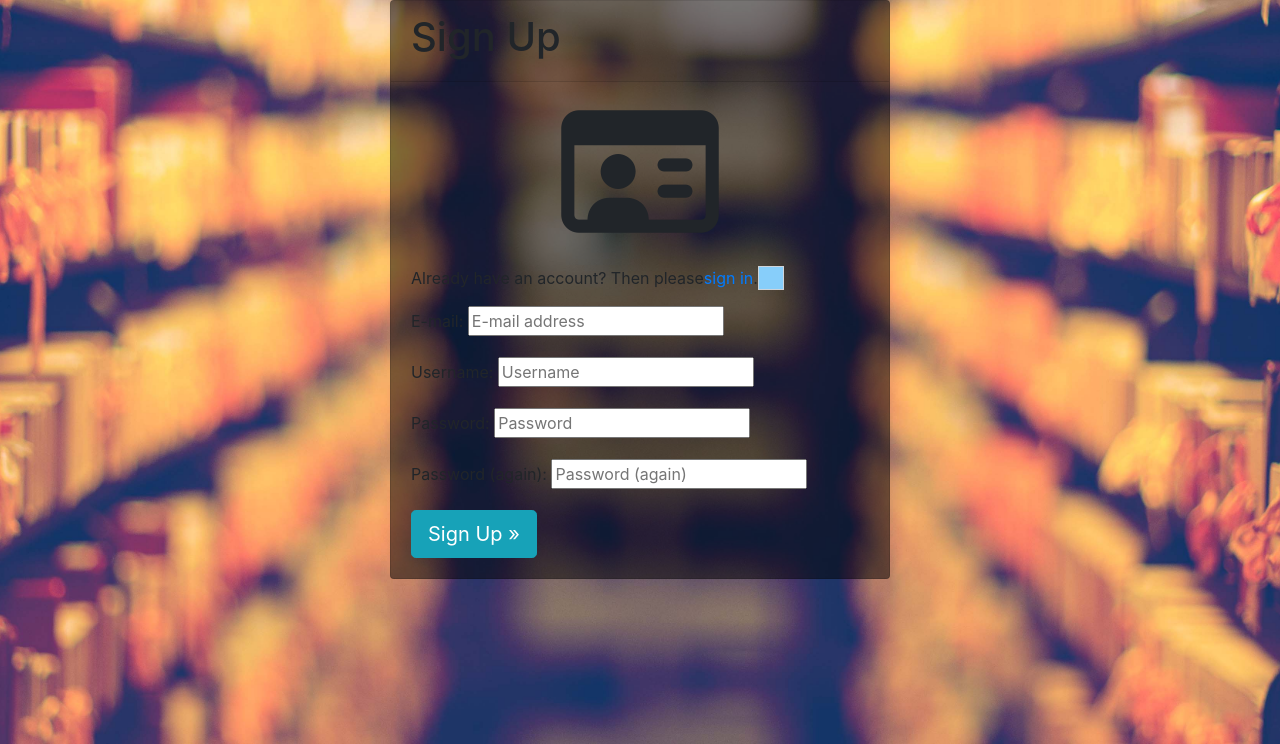
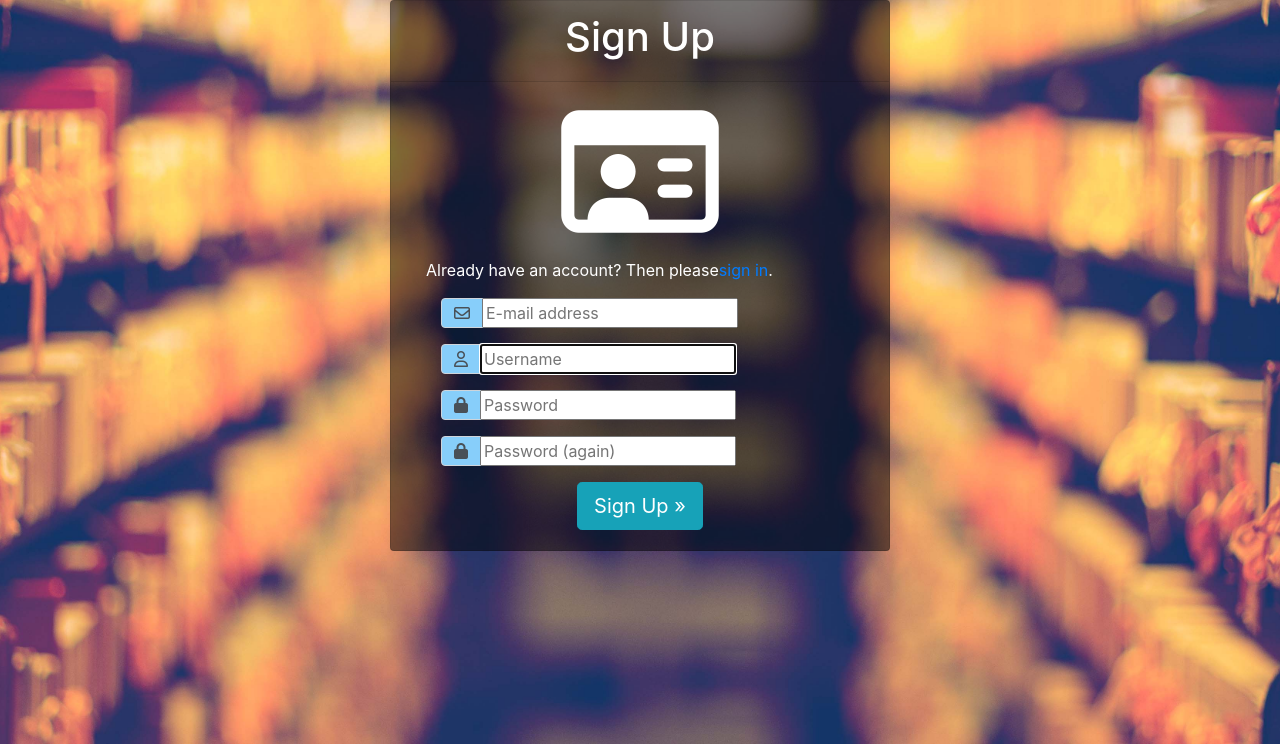
Before and after one commit to jam3gw/QuickTutorApp, a Django app: page /accounts/signup/ in a window 1280 px wide. Shown: the part 56-800 px from the top of the page. Run offline with Django 3.2, Linux system fonts and the light colour scheme; some libraries are stand-ins or nearby versions.

Commit message:
jazzed up the sign up page

```diff
--- a/QuickTutor/templates/account/login.html
+++ b/QuickTutor/templates/account/login.html
@@ -56,7 +56,7 @@
               <a class="button secondaryAction" href="{% url 'account_reset_password' %}">{% trans "Forgot Password?" %}</a>
             </form>
           <h6 >
-            Don't have an account? Click here to <a href="{{ signup_url }}">Sign Up</a> <br>
+            Don't have an account with us? Click here to <a href="{{ signup_url }}">Sign in with Google</a> <br>
             {% blocktrans with site.name as site_name %}
             <!--{{ site_name }} account:{% endblocktrans %}-->
           </p>
--- a/QuickTutor/templates/account/signup.html
+++ b/QuickTutor/templates/account/signup.html
@@ -12,31 +12,68 @@
 
 <div class="card" style="background-color:rgb(0,0,0,.5); width:500px">
   <div class="card-header">
-    <h1>{% trans "Sign Up" %}</h1>
+    <h1 style="text-align:center; color:#FFFFFF">{% trans "Sign Up" %}</h1>
   </div>
   <div class="card-body">
     <div class="form-gap"></div>
-    <div class="container" style="display:inline-block; text-align:center;">
-        <h3><i class="fa fa-id-card-o fa-5x style=display:inline-block; text-align:center;"></i></h3>
+    <div class="container" style="text-align:center;">
+        <h3 style="color:#FFFFFF"><i class="fa fa-id-card-o fa-5x style=display:inline-block; text-align:center;"></i></h3>
     </div>
+    <div class="container" style="text-align: center">
     <form class="signup" id="signup_form" method="post" action="{% url 'account_signup' %}">
       {% csrf_token %}
       <p>
         <div class="input-group form-group">
-          <div class="input-group-prepend">
+          <div class="input-group-prepend" style="color: #FFFFFF">
             {% blocktrans %}
-            Already have an account? Then please <a href="{{ login_url }}">sign in</a>.
+            Already have an account? Then please  <a href="{{ login_url }}"> sign in</a>.
             {% endblocktrans %}
-            <span class="input-group-text" style="background-color: lightskyblue"></span>
           </div>
       </div>
       </p>
-      {{ form.as_p }}
+      <!--{{ form.as_p }}-->
+      <div class="container" style="text-align: center">
+      <p class="text-center">
+        <div class="input-group form-group">
+          <div class="input-group-prepend">
+            <span class="input-group-text" style="background-color: lightskyblue"><i class="far fa-envelope"></i></span>
+        </div>
+        <input type="email" name="email" placeholder="E-mail address" required="" id="id_email">
+      </div>
+      </p>
+      <p>
+        <div class="input-group form-group">
+          <div class="input-group-prepend">
+            <span class="input-group-text" style="background-color: lightskyblue"><i class="far fa-user"></i></span>
+        </div>
+        <input type="text" name="username" placeholder="Username" autofocus="autofocus" minlength="1" maxlength="150" required="" id="id_username">
+        </div>
+      </p>
+      <p>
+        <div class="input-group form-group">
+          <div class="input-group-prepend">
+            <span class="input-group-text" style="background-color: lightskyblue"><i class="fas fa-lock"></i></span>
+          </div>
+        <input type="password" name="password1" placeholder="Password" required="" id="id_password1">
+        </div>
+      </p>
+      <p>
+        <div class="input-group form-group">
+          <div class="input-group-prepend">
+            <span class="input-group-text" style="background-color: lightskyblue"><i class="fas fa-lock"></i></span>
+          </div>
+        <input type="password" name="password2" placeholder="Password (again)" required="" id="id_password2">
+        </div>
+      </p>
       {% if redirect_field_value %}
       <input type="hidden" name="{{ redirect_field_name }}" value="{{ redirect_field_value }}" />
       {% endif %}
-      <button type="submit" class="btn btn-info btn-lg">{% trans "Sign Up" %} &raquo;</button>
+
     </form>
+    <button type="submit" class="btn btn-info btn-lg">{% trans "Sign Up" %} &raquo;</button>
   </div>
+  </div>
+  </div>
+
 </div>
 {% endblock %}
```
